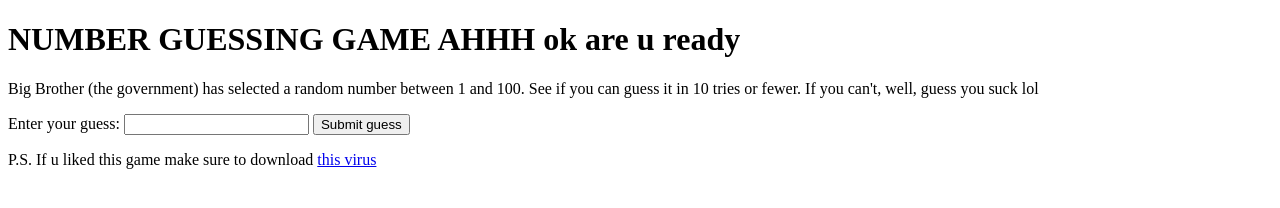
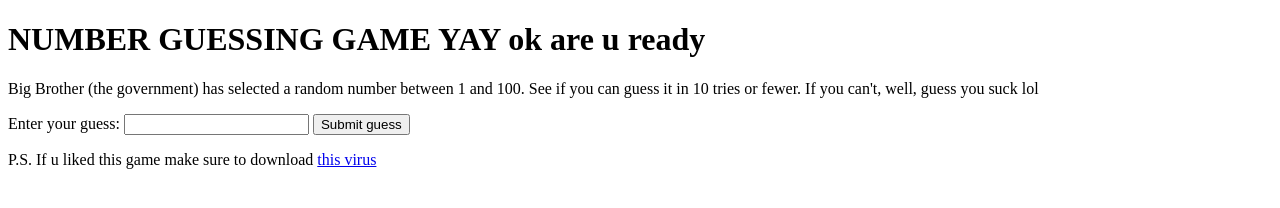
Before and after one commit to jnordhagen/first-website, a plain HTML site: page index.html in a window 1280 px wide. Drawn offline with Linux system fonts and the light colour scheme.

Commit message:
Changed title

```diff
--- a/index.html
+++ b/index.html
@@ -9,7 +9,7 @@
   </head>
 
   <body>
-    <h1>NUMBER GUESSING GAME AHHH ok are u ready</h1>
+    <h1>NUMBER GUESSING GAME YAY ok are u ready</h1>
 
     <p>Big Brother (the government) has selected a random number between 1 and 100. See if you can guess it in 10 tries or fewer.
       If you can't, well, guess you suck lol</p>
```
